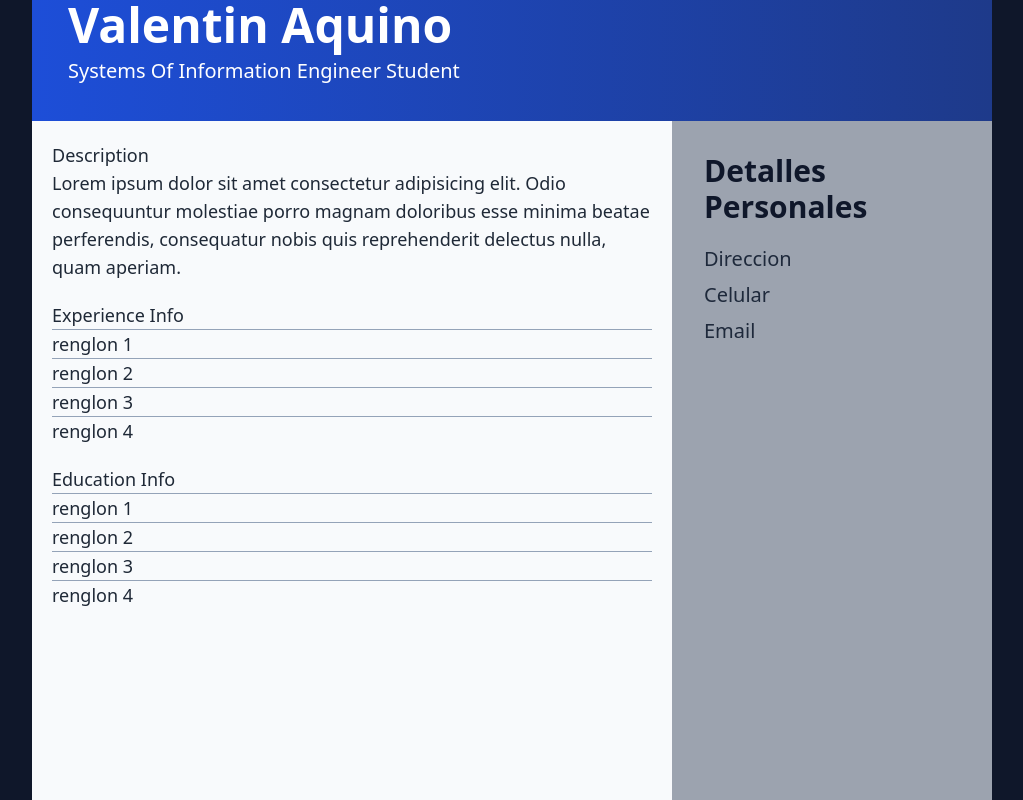
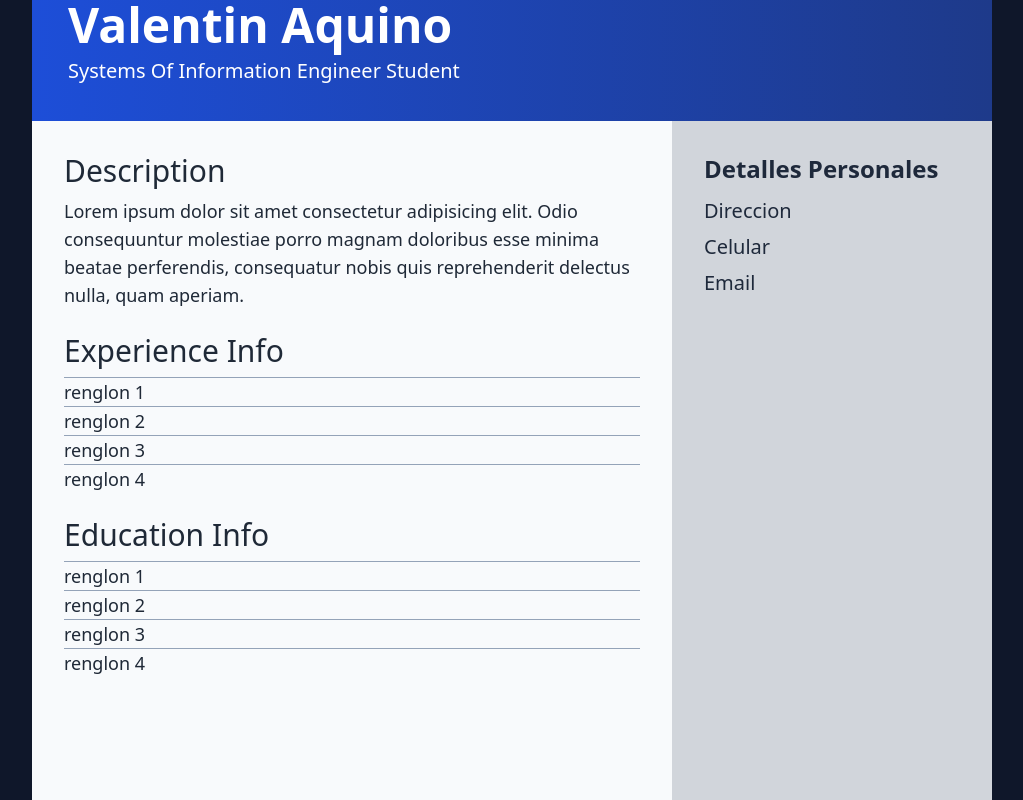
Before and after one commit to ValenAquino/cv-project, a React (Create React App) app: page / in a window 1280 px wide. Shown: the part 1160-1960 px from the top of the page, without its empty margins (128-1151 px from the left). Built offline with nearby package versions, Linux system fonts and the light colour scheme.

Commit message:
Maquetación de la página completada

```diff
--- a/src/components/Cv/Aside.jsx
+++ b/src/components/Cv/Aside.jsx
@@ -2,11 +2,11 @@ import React from "react";
 
 export function Aside() {
   const AsideGrid = "row-start-2 row-end-7";
-  const AsideStyle = "p-8 text-lg bg-gray-400";
+  const AsideStyle = "p-8 text-lg bg-gray-300";
 
   return (
     <div className={`${AsideGrid} ${AsideStyle}`}>
-      <h2 className="text-3xl text-slate-900 font-bold mb-5">
+      <h2 className="text-2xl text-slate-800 font-bold mb-3">
         Detalles Personales
       </h2>
       <span className="block text-slate-800  text-xl mb-2">Direccion</span>
--- a/src/components/Cv/Description.jsx
+++ b/src/components/Cv/Description.jsx
@@ -2,8 +2,8 @@ import React from "react";
 
 export function Description() {
   return (
-    <div>
-      <h2>Description</h2>
+    <div className="p-3">
+      <h2 className="mb-2 text-3xl">Description</h2>
       <p>
         Lorem ipsum dolor sit amet consectetur adipisicing elit. Odio
         consequuntur molestiae porro magnam doloribus esse minima beatae
--- a/src/components/Cv/EducationInfo.jsx
+++ b/src/components/Cv/EducationInfo.jsx
@@ -2,8 +2,8 @@ import React from "react";
 
 export function EducationInfo() {
   return (
-    <div className="divide-y divide-slate-400 mt-5">
-      <h3>Education Info</h3>
+    <div className="divide-y divide-slate-400  p-3">
+      <h2 className="mb-2 text-3xl">Education Info</h2>
       <div className="div">renglon 1</div>
       <div className="div">renglon 2</div>
       <div className="div">renglon 3</div>
--- a/src/components/Cv/ExperienceInfo.jsx
+++ b/src/components/Cv/ExperienceInfo.jsx
@@ -2,8 +2,8 @@ import React from "react";
 
 export function ExperienceInfo() {
   return (
-    <div className="divide-y divide-slate-400 mt-5">
-      <h3>Experience Info</h3>
+    <div className="divide-y divide-slate-400 p-3">
+      <h3 className="mb-2 text-3xl">Experience Info</h3>
       <div className="div">renglon 1</div>
       <div className="div">renglon 2</div>
       <div className="div">renglon 3</div>
```
